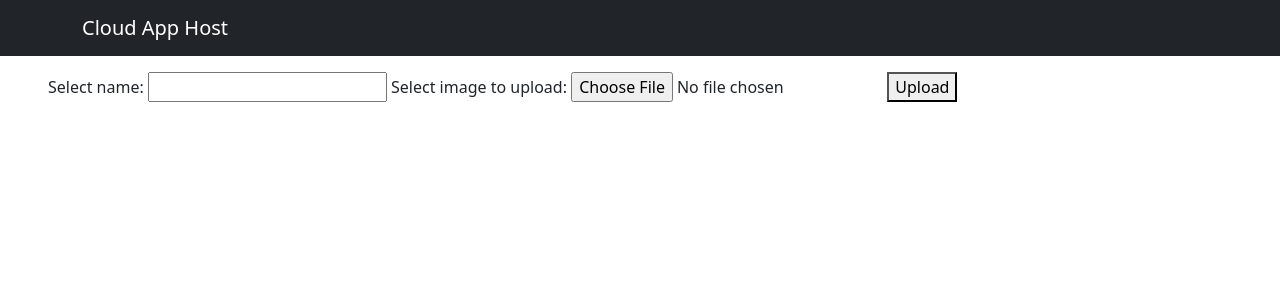
After one commit to JulienHuynh/cloud-app-hosting, a Symfony app: template backend_symfony/templates/pages/dropzone.html.twig in a window 1280 px wide. The commit adds this page. Shown: the top 300 px of the page. Run offline with Twig, Linux system fonts and the light colour scheme; the template is opened without the code that fills it, so the values that code supplies are empty; some libraries are stand-ins or nearby versions.

Commit message:
last push samuel

```diff
--- a/backend_symfony/templates/base.html.twig
+++ b/backend_symfony/templates/base.html.twig
@@ -24,6 +24,7 @@
                         {% if app.user %}
                             <a class="text-warning me-3" href="{{ path('app_home') }}">Accueil</a>
                             <a class="text-warning me-3" href="{{ path('app_user_repositories') }}">Mes dépôts</a>
+                            <a class="text-warning me-3" href="{{ path('new_repository') }}">DropZone</a>
                             <a class="text-warning" href="{{ path('app_logout') }}">Logout</a>
                         {% endif %}
                     </ul>
--- /dev/null
+++ b/backend_symfony/templates/pages/dropzone.html.twig
@@ -0,0 +1,20 @@
+
+{% extends 'base.html.twig' %}
+
+{% block title %}Upload file{% endblock %}
+
+{% block body %}
+
+
+    <form action="{{ path('new_repository') }}" method="post" enctype="multipart/form-data">
+        Select name:
+        <input type="text" name="repositoryName" >
+
+        Select image to upload:
+        <input type="file" name="files" webkitdirectory directory >
+
+        <button type="submit">Upload</button>
+    </form>
+
+
+{% endblock %}
```
Also changed, not shown: backend_symfony/src/Controller/DepotController.php (+33 -7 lines), 2 other files.
